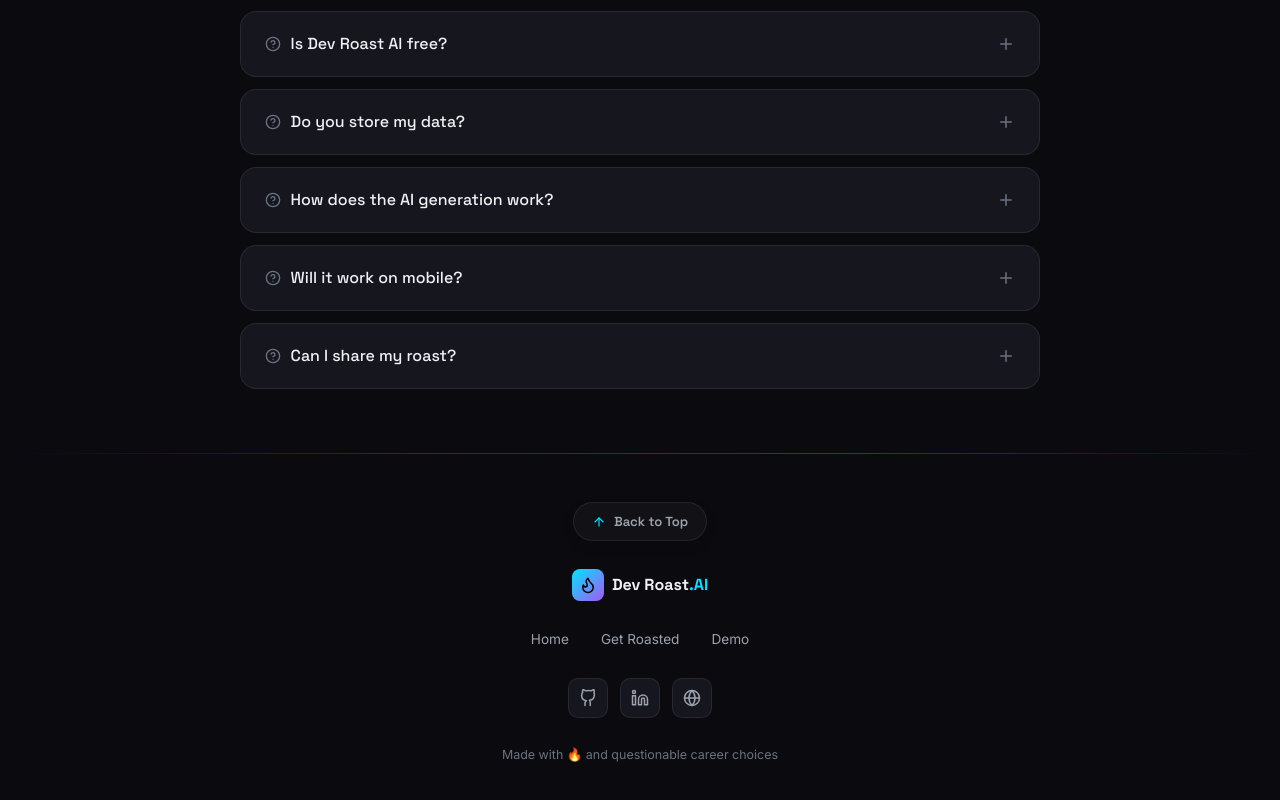
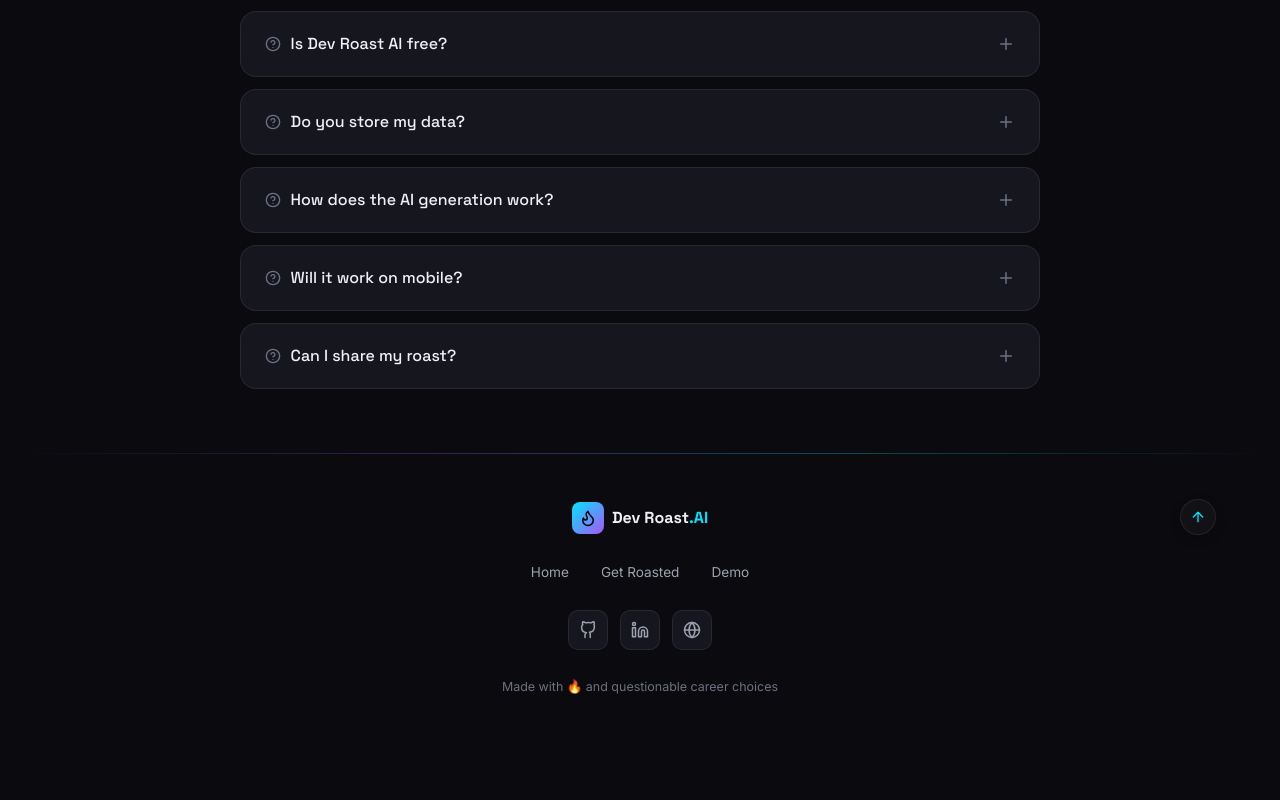
Before and after one commit to mrdeyroy/dev-roast-ai, a Next.js app: page / in a window 1280 px wide. Shown: the part 4104-4904 px from the top of the page. After the commit the page ends 4849 px from the top, so only its background shows below. Built offline with nearby package versions, Linux system fonts and the light colour scheme; no server answers; the database is empty.

Commit message:
style: replace back to top text button with right-aligned icon button

```diff
--- a/components/Footer.tsx
+++ b/components/Footer.tsx
@@ -73,29 +73,32 @@ export default function Footer() {
           gap: "1.75rem",
           textAlign: "center",
           padding: "3rem 1.5rem",
+          position: "relative",
         }}
       >
-        {/* Back to Top Button */}
+        {/* Back to Top Icon Button */}
         <motion.button
           onClick={scrollToTop}
-          whileHover={{ y: -3, scale: 1.05, boxShadow: "0 0 20px rgba(0, 229, 255, 0.25)" }}
-          whileTap={{ scale: 0.97 }}
+          whileHover={{ y: -3, scale: 1.1, boxShadow: "0 0 15px rgba(0, 229, 255, 0.3)" }}
+          whileTap={{ scale: 0.95 }}
           style={{
+            position: "absolute",
+            right: "1.5rem",
+            top: "2.8rem",
             display: "flex",
             alignItems: "center",
-            gap: "0.5rem",
+            justifyContent: "center",
+            width: "36px",
+            height: "36px",
             background: "rgba(255, 255, 255, 0.03)",
             border: "1px solid rgba(255, 255, 255, 0.08)",
-            borderRadius: "24px",
-            padding: "0.55rem 1.1rem",
+            borderRadius: "50%",
             color: "var(--text-secondary)",
-            fontSize: "0.82rem",
-            fontWeight: 600,
-            fontFamily: "var(--font-heading)",
             cursor: "pointer",
             transition: "all 0.3s cubic-bezier(0.16, 1, 0.3, 1)",
-            boxShadow: "0 4px 12px rgba(0, 0, 0, 0.1)",
+            boxShadow: "0 4px 12px rgba(0, 0, 0, 0.15)",
             outline: "none",
+            zIndex: 10,
           }}
           onMouseEnter={(e) => {
             e.currentTarget.style.borderColor = "rgba(0, 229, 255, 0.5)";
@@ -105,9 +108,9 @@ export default function Footer() {
             e.currentTarget.style.borderColor = "rgba(255, 255, 255, 0.08)";
             e.currentTarget.style.color = "var(--text-secondary)";
           }}
+          aria-label="Back to Top"
         >
-          <ArrowUp size={14} style={{ color: "var(--accent-cyan)" }} />
-          <span>Back to Top</span>
+          <ArrowUp size={16} style={{ color: "var(--accent-cyan)" }} />
         </motion.button>
 
         {/* Logo */}
```
